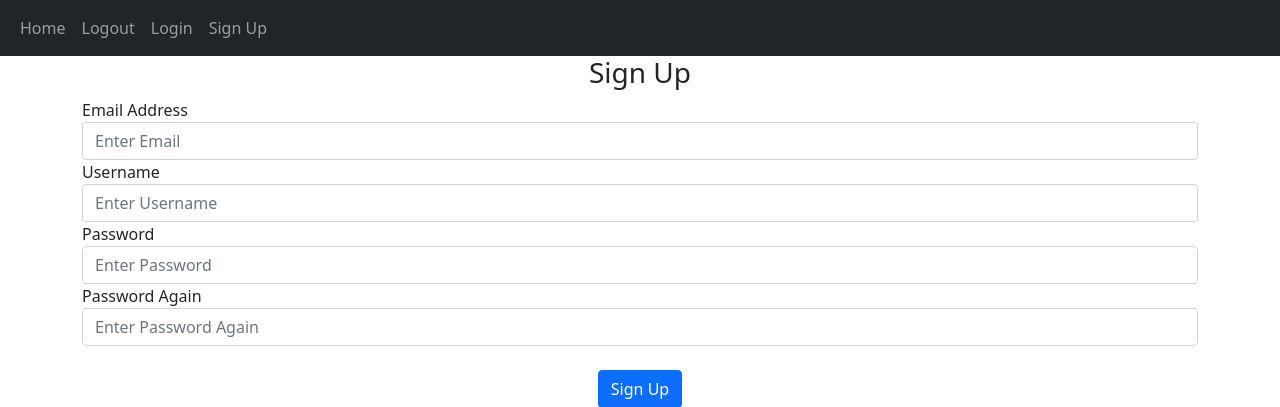
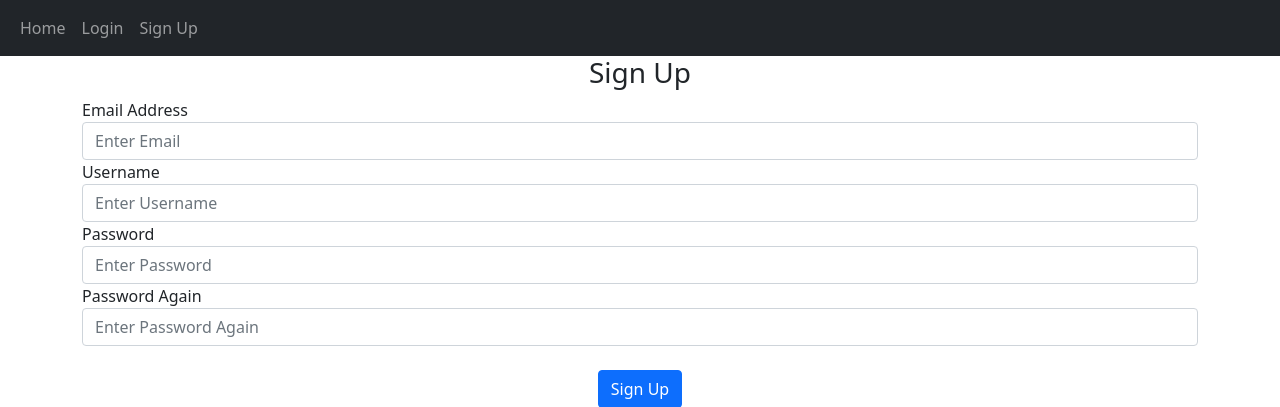
Before and after one commit to ryanlee235/websitepass, a Flask app: page /newuser in a window 1280 px wide. Shown: the top 407 px of the page. Run offline with Flask 2, Linux system fonts and the light colour scheme; some libraries are stand-ins or nearby versions.

Commit message:
Update base.html

```diff
--- a/password/webgen/web/templates/base.html
+++ b/password/webgen/web/templates/base.html
@@ -30,12 +30,12 @@
         <div class="collapse navbar-collapse" id="navbar">
           <div class="navbar-nav">
             <a class="nav-item nav-link" href="/home">Home</a>
-
+            {% if user.is_authenticated %}
             <a class="nav-item nav-link" href="/logout">Logout</a>
-
+            {% else %}
             <a class="nav-item nav-link" href="/login">Login</a>
-            <a class="nav-item nav-link" href="/sign-up">Sign Up</a>
-
+            <a class="nav-item nav-link" href="/newuser">Sign Up</a>
+            {% endif %}
           </div>
         </div>
       </div>
```
